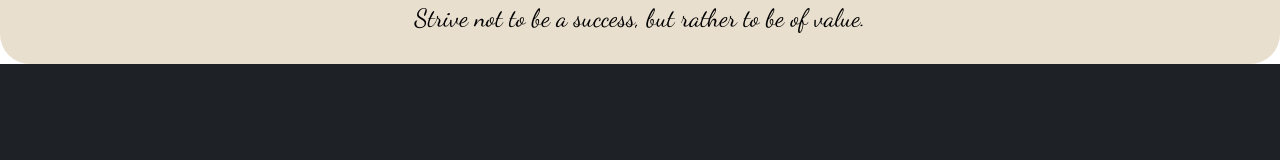
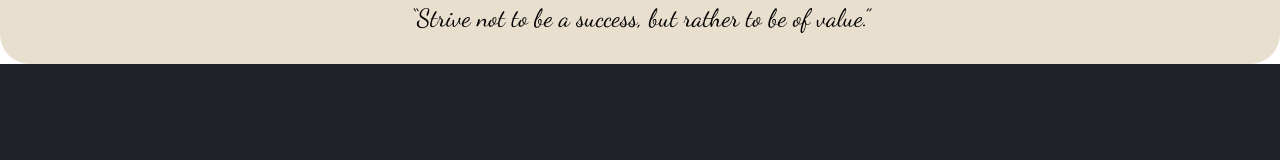
Before and after one commit to ragul66/B-hub-Website, a React (Vite) app: page /home in a window 1280 px wide. Shown: the top 160 px of the page. Built offline with nearby package versions, Linux system fonts and the light colour scheme.

Commit message:
commit header

```diff
--- a/src/components/Header.jsx
+++ b/src/components/Header.jsx
@@ -4,7 +4,7 @@ const Header = () => {
     return (
         <>
             <div className="sm: bg-textcolor-0 sm: w-full sm: font-primary sm: rounded-b-[30px] sm: h-8 sm: text-center lg:bg-textcolor-0 lg:w-[100%] lg:h-16 lg:font-primary lg:text-[25px] lg:text-center ">
-                <p className="">Strive not to be a success, but rather to be of value.</p>
+                <p className=""><q>Strive not to be a success, but rather to be of value.</q></p>
             </div>
         </>
     )
```
